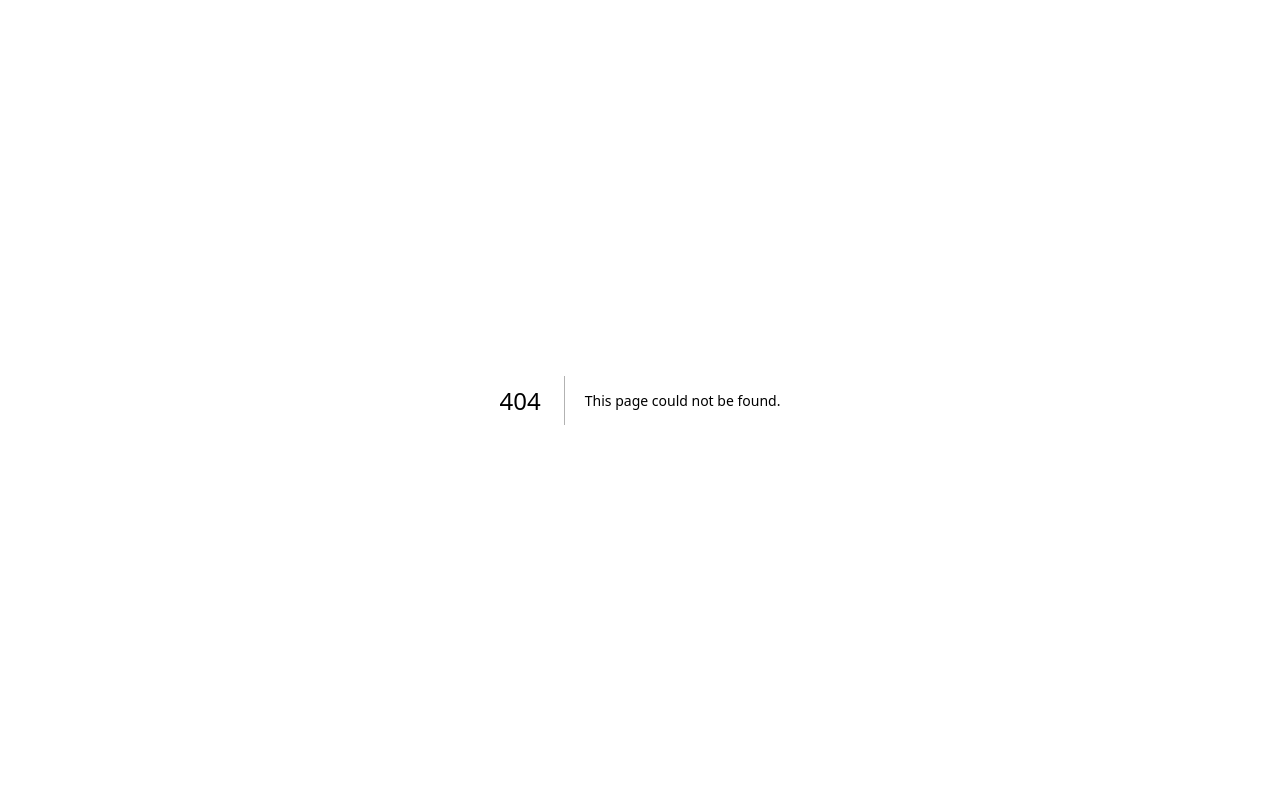
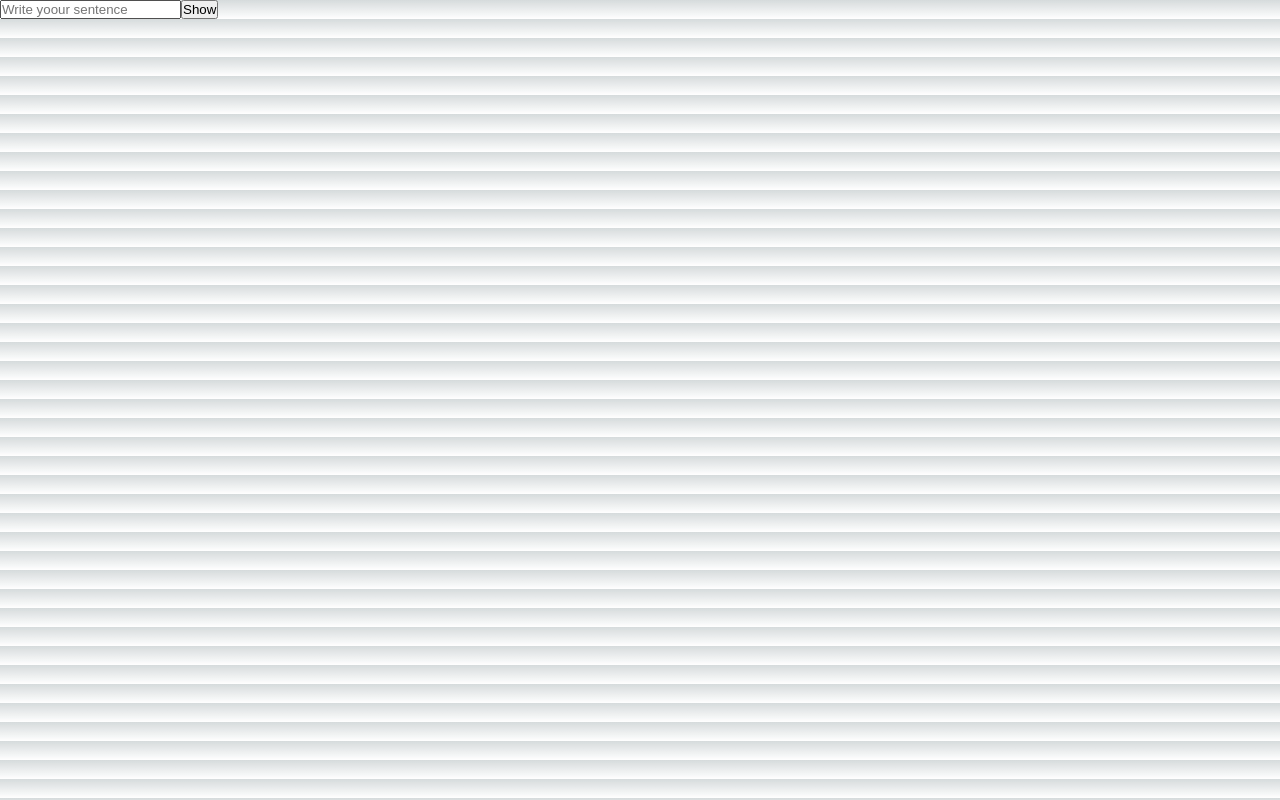
Before and after one commit to Aluonam/pt_v12_prueba2, a Next.js app: page /components/inputCounterLetters/InputCounteLetters in a window 1280 px wide. Before the commit this address had no page. Built offline with nearby package versions, Linux system fonts and the light colour scheme.

Commit message:
feat: component password modal

```diff
--- /dev/null
+++ b/pages/components/inputCounterLetters/InputCounteLetters.tsx
@@ -0,0 +1,49 @@
+import React, { useState } from 'react'
+
+const InputCounteLetters = () => {
+
+    // **2.** Crea un input que permita escribir al usuario y que al pulsar un botón diga cuantas palabras tienen letras pares y cuantas impares.
+
+    const [counterLetters, setCounterLetters] = useState<number>(0)
+    const [inputUserSentence, setInputUserSentence] = useState<string>("") //BIEN
+
+    const handleShowResults = () => {
+        console.log('el usuario escribe: ', inputUserSentence)
+        //si tienes que contar cuantas letras hay... por que no reemplazas los espacios por nada es decir:
+        //hola mundo --> holamundo (con un replace())
+        //luego haces un split("") y asi tienes todas las letras sin espacios
+        // y por ultimo un reduce que vaya cotando las letras :) y con .length? de cada palabra pero sumar po rque?
+        // no entiendo lo de sumar todo junto
+        //tambien es buena idea sacar un length y sumarlo pero el primer map entonces un redyc
+        const userSentence = structuredClone(inputUserSentence)?.split(' ')
+
+        const explicacionNovio = userSentence.reduce((acc,act)=>{
+            const wordLength = act.length
+            return acc + wordLength
+        },0)
+
+        console.log("ejemplo de novio",explicacionNovio)
+
+
+        const numberLetters = userSentence.map((word:string)=>{
+            const letters = word.split('').map(()=>{
+                setCounterLetters(counterLetters+1)
+                return counterLetters
+            })
+            return letters
+        })
+        console.log('con split: ', numberLetters)
+
+    }
+
+  return (
+    <>
+    <div>
+        <input placeholder='Write yoour sentence' onChange={(e)=>{setInputUserSentence(e.target.value)}}></input>
+        <button onClick={()=>{handleShowResults()}}>Show</button>
+    </div>
+    </>
+  )
+}
+
+export default InputCounteLetters
--- a/pages/index.tsx
+++ b/pages/index.tsx
@@ -1,9 +1,10 @@
 import Head from "next/head";
 import { Inter } from "next/font/google";
 import styles from "@/styles/Home.module.css";
-import React, { useEffect, useState } from 'react';
 import ModalProducts from "./components/apiModal/ModalProducts";
 import ReviewForm from "./components/reviewForm/ReviewForm";
+import InputCounteLetters from "./components/inputCounterLetters/InputCounteLetters";
+import FormPasswordModal from "./components/formPasswordModal/FormPasswordModal";
 
 
 const inter = Inter({ subsets: ["latin"] });
@@ -23,6 +24,8 @@ export default function Home() {
       <main className={`${styles.main} ${inter.className}`}>
         <ModalProducts></ModalProducts>
         <ReviewForm></ReviewForm>
+        {/* <InputCounteLetters></InputCounteLetters> */}
+        <FormPasswordModal></FormPasswordModal>
       </main>
     </>
   );
```
Also changed, not shown: pages/components/formPasswordModal/FormPasswordModal.tsx (added, +11 -0 lines), 1 other file (tests, documents, lock files or other folders).
